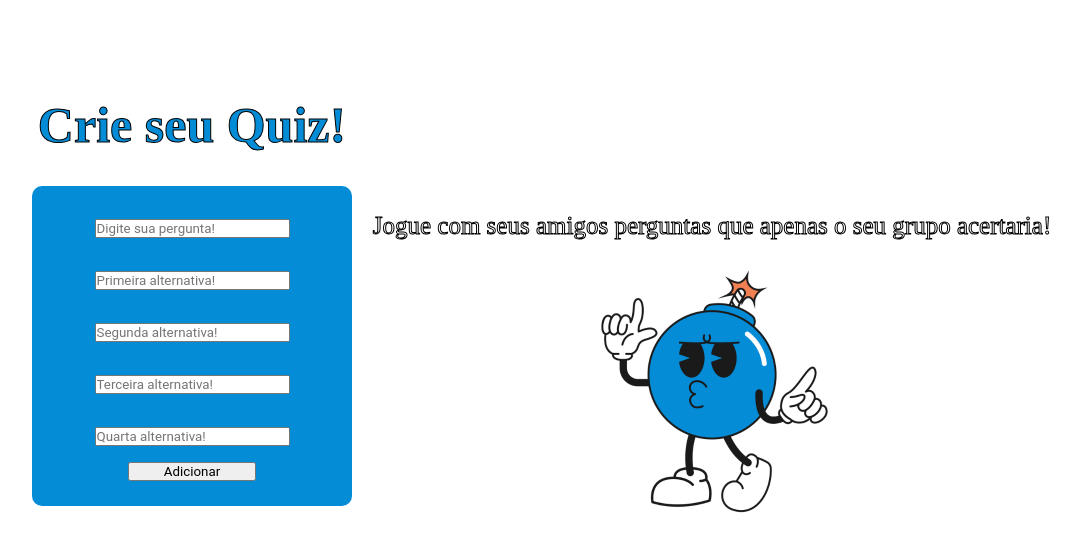
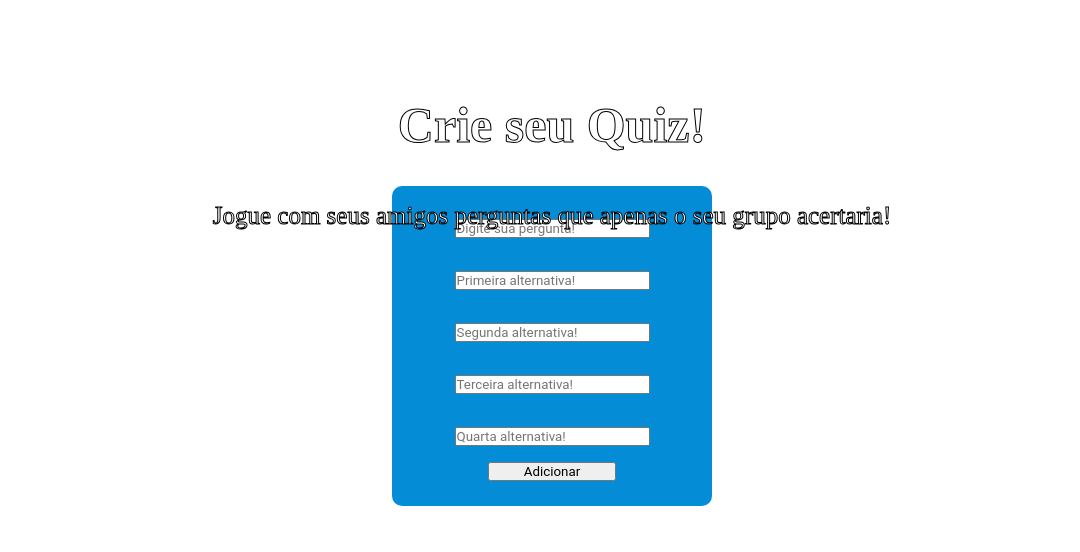
Before and after one commit to guilhermesachinelli/respondidos-front, a Next.js app: page /criarPerguntas in a window 1280 px wide. Shown: the top 552 px of the page, without its empty margins (88-1168 px from the left). Built offline with nearby package versions, Linux system fonts and the light colour scheme; a web font is replaced by a local one.

Commit message:
pagina criar quiz

```diff
--- a/app/criarPerguntas/page.jsx
+++ b/app/criarPerguntas/page.jsx
@@ -28,9 +28,9 @@ function page() {
                     <button>Adicionar</button>
                 </div>
             </div>
-            <div className={styles.imagem}>
+            {/* <div className={styles.imagem}>
                 <img src='Logo2.png' width={250} height={250}></img>
-            </div>
+            </div> */}
             <div className={styles.texto}>Jogue com seus amigos perguntas que apenas o seu grupo acertaria!</div>
         </div>
     )
--- a/app/criarPerguntas/page.module.css
+++ b/app/criarPerguntas/page.module.css
@@ -11,17 +11,15 @@
     align-items: center;
     display: flex;
     font-family: Cotane;
-    -webkit-text-fill-color: #058cd7;
+    -webkit-text-fill-color: white;
     -webkit-text-stroke: 1px black ;
     font-size: 50px;
-    margin-right: 45rem;
 }
 
 .divInput {
     display: flex;
     align-items: center;
     flex-direction: column;
-    margin-right: 45rem;
     width: 20rem;
     height: 20rem;
     margin-top: 2rem;
@@ -68,9 +66,10 @@
 
 .texto {
     align-items: center;
-    padding-left: 20rem;
-    margin-top: 1rem;
-    margin-bottom: 4rem;
+    justify-content: center;
+    display: flex;
+    margin-top: -24rem;
+    margin-bottom: 20rem;
     font-family: Cotane;
     -webkit-text-fill-color: white;
     -webkit-text-stroke: 1px black;
```
